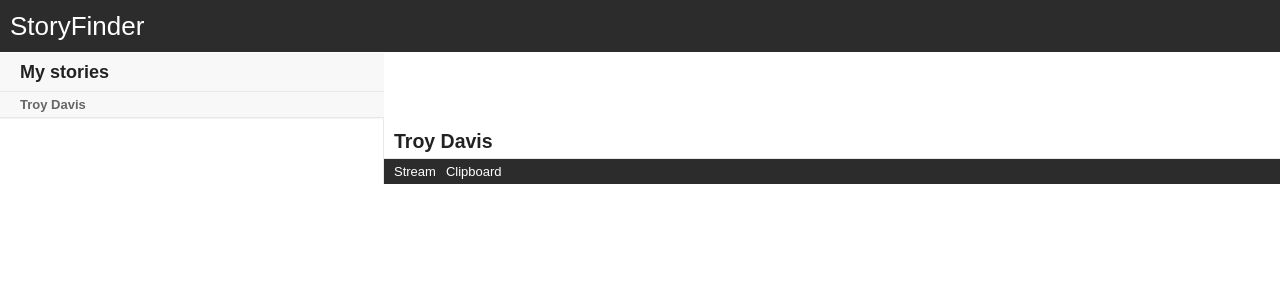
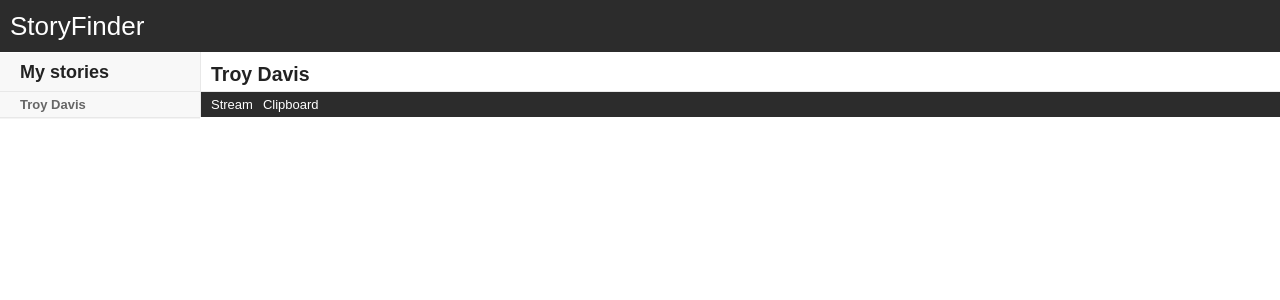
Before and after one commit to joakim/storyfinder, a PHP site: page /story.html in a window 1280 px wide. Shown: the top 300 px of the page. Run offline with PHP 8.4, Linux system fonts and the light colour scheme.

Commit message:
CSS for discovery page

```diff
--- a/css/style.css
+++ b/css/style.css
@@ -24,13 +24,12 @@ body > header h1 {
  * Navigation.
  */
 
-nav.stories {
+body > nav {
   float: left;
-  width: 30%;
-  height: 100%;
+  width: 200px;
 }
 
-nav.stories h1 {
+body > nav h1 {
   font-size: 18px;
   font-weight: bold;
   line-height: 30px;
@@ -40,21 +39,32 @@ nav.stories h1 {
   border-bottom: 1px solid #E8E8E8;
 }
 
-nav.stories ul {
+body > nav ul {
   background-color: #F8F8F8;
 }
 
-nav.stories li {
+body > nav li {
   border-bottom: 1px solid #F4F4F4;
 }
 
-nav.stories li a {
+body > nav li a {
   display: block;
   padding: 5px 5px 4px 20px;
   border-bottom: 1px solid #E8E8E8;
   color: #666;
   overflow: hidden;
   white-space: nowrap;
+}
+
+
+/**
+ * Views.
+ */
+
+.view {
+  margin-left: 200px;
+  height: 100%;
+  border-left: 1px solid #E8E8E8;
 }
 
 
@@ -70,13 +80,6 @@ nav.stories li a {
 /**
  * Story.
  */
-
-.view.story {
-  float: right;
-  width: 70%;
-  height: 100%;
-  border-left: 1px solid #E8E8E8;
-}
 
 .view.story h1 {
   padding: 10px 10px 5px;
--- a/discovery.html
+++ b/discovery.html
@@ -15,11 +15,11 @@
 </header>
 
 <section class="map">
-  <!-- <iframe src="http://managingnews/feeds/3?display=views-mode-map"></iframe> -->
+  <iframe src="http://managingnews/feeds/3?display=views-mode-map"></iframe>
 </section>
 
 <nav class="topics">
-  <h1>Topics</h1>
+  <h1>Current topics</h1>
   <ul>
     <li><a href="#">Troy Davis</a></li>
     <li><a href="#">Gaddafi</a></li>
```
